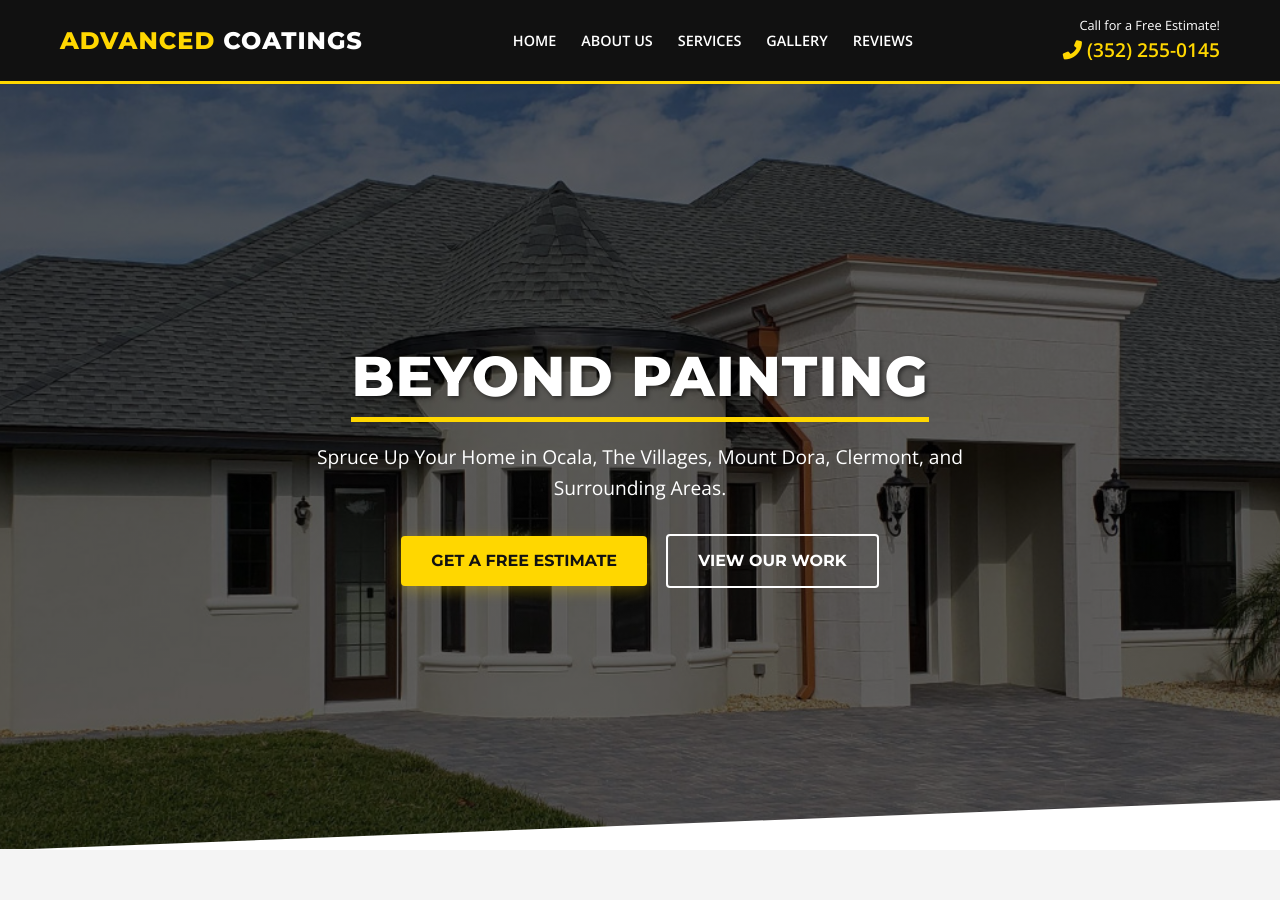
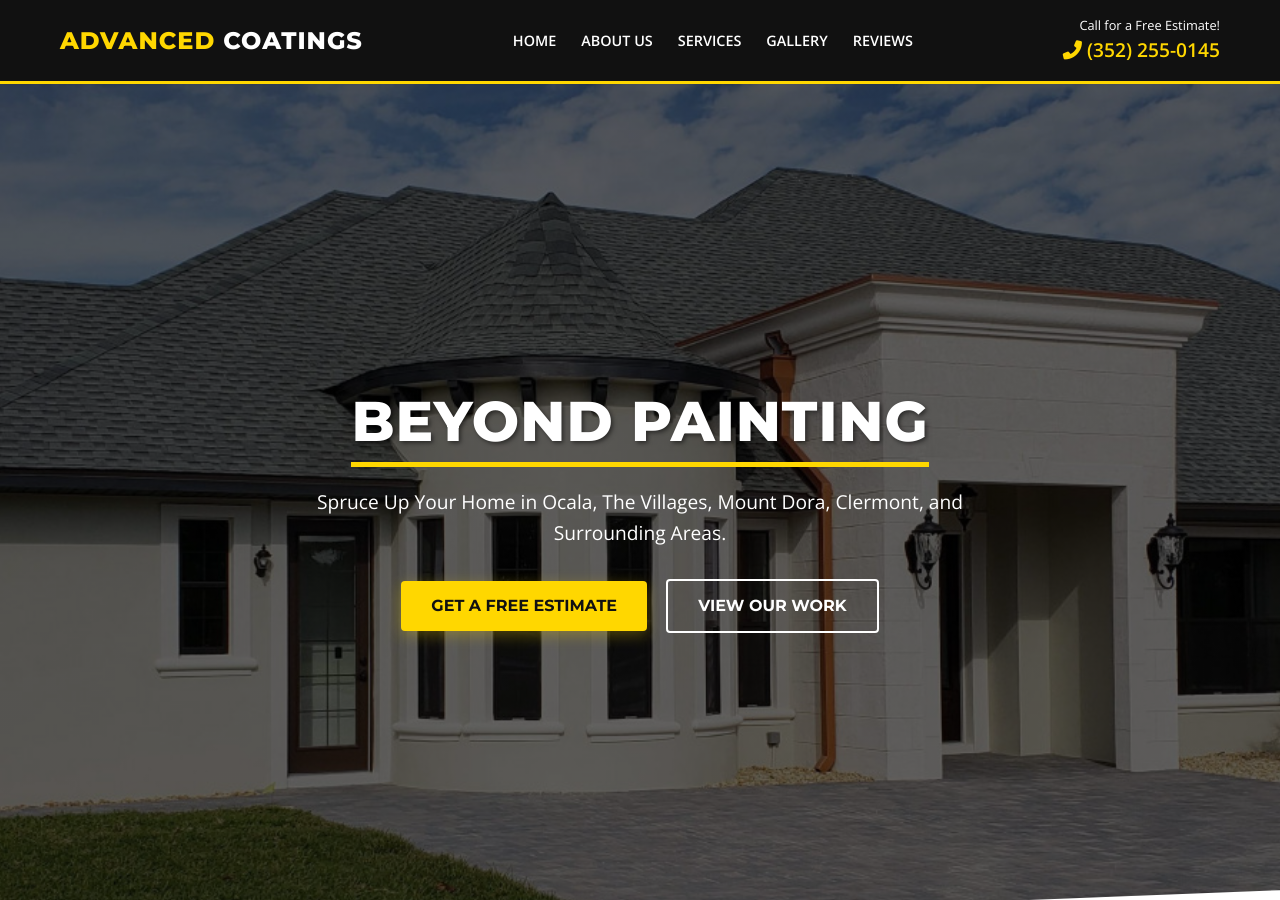
Before and after one commit to JamesBrownR/Advance-Coatings, a Jekyll site: the page built from index.html, in a window 1280 px wide and 900 px high. Built offline with Jekyll 4.4.1, drawn with Linux system fonts in a browser that asks for light colours.

Commit message:
Increase hero section height from 85vh to 95vh

```diff
--- a/_includes/styles.html
+++ b/_includes/styles.html
@@ -129,7 +129,7 @@
     background: linear-gradient(rgba(0,0,0,0.6), rgba(0,0,0,0.6)), url('Pics/Hero.webp'); /* Placeholder residential image */
     background-size: cover;
     background-position: center;
-    height: 85vh;
+    height: 95vh;
     display: flex;
     align-items: center;
     justify-content: center;
```
